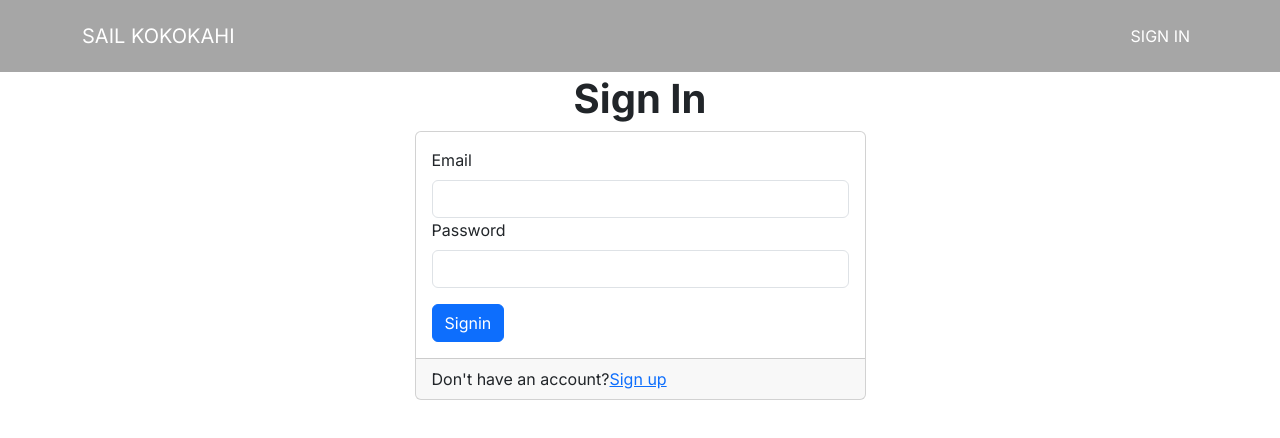
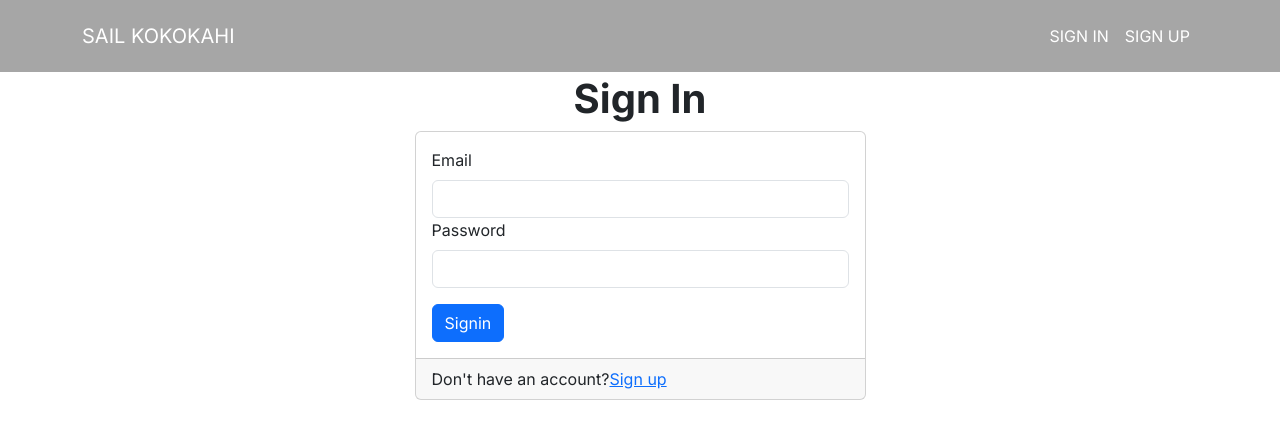
Before and after one commit to dport96/sail-kokokahi, a Next.js app: page /auth/signin in a window 1280 px wide. Shown: the top 438 px of the page. Built offline with nearby package versions, Linux system fonts and the light colour scheme; no server answers.

Commit message:
fix navbar links

```diff
--- a/src/app/(protected)/auth/signin/page.tsx
+++ b/src/app/(protected)/auth/signin/page.tsx
@@ -3,6 +3,7 @@
 import { useSession } from 'next-auth/react';
 import { signIn } from 'next-auth/react';
 import { Button, Card, Col, Container, Form, Row } from 'react-bootstrap';
+import Link from 'next/link';
 
 /** The sign in page. */
 const SignIn = () => {
@@ -64,7 +65,7 @@ const SignIn = () => {
                   </Card.Body>
                   <Card.Footer>
                     Don&apos;t have an account?
-                    <a href="/auth/signup">Sign up</a>
+                    <Link href="/register">Sign up</Link>
                   </Card.Footer>
                 </Card>
               </Col>
--- a/src/components/Navbar.tsx
+++ b/src/components/Navbar.tsx
@@ -109,9 +109,14 @@ const NavBar: React.FC = () => {
                 </Link>
               </>
             ) : (
-              <Link href="/auth/signin" className="nav-link text-white">
-                SIGN IN
-              </Link>
+              <>
+                <Link href="/auth/signin" className="nav-link text-white">
+                  SIGN IN
+                </Link>
+                <Link href="/register" className="nav-link text-white">
+                  SIGN UP
+                </Link>
+              </>
             )}
           </Nav>
         </Navbar.Collapse>
```
